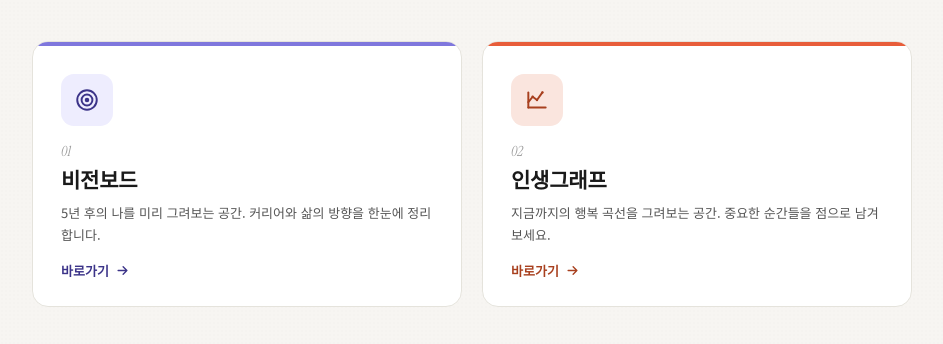
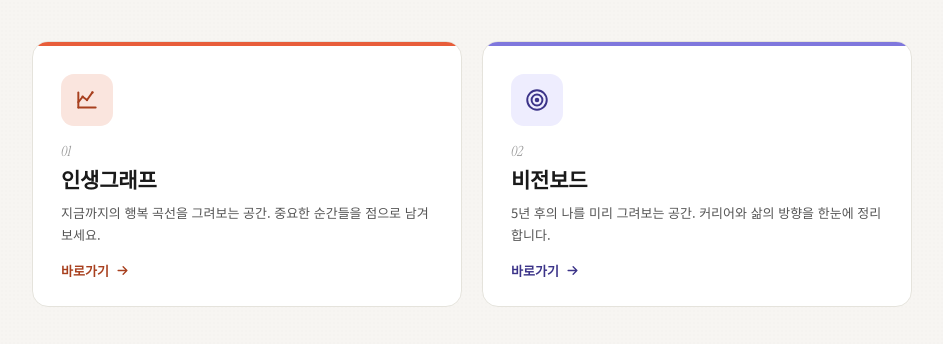
Before and after one commit to levigrowth/mfw-school-pages, a plain HTML site: page index.html in a window 1280 px wide. Shown: the part 343-687 px from the top of the page, without its empty margins (168-1111 px from the left). Drawn offline with Linux system fonts and the light colour scheme.

Commit message:
Update home page card order

```diff
--- a/index.html
+++ b/index.html
@@ -84,6 +84,8 @@ body::before {
 .card::after { content: ''; position: absolute; inset: 0 0 auto 0; height: 4px; }
 .card:hover { transform: translateY(-5px); box-shadow: 0 18px 40px -18px rgba(0,0,0,0.22); border-color: var(--border-hover); }
 .card:focus-visible { outline: none; }
+.card.vision { order: 2; }
+.card.graph { order: 1; }
 .card.vision::after { background: var(--purple); }
 .card.vision:hover { border-color: var(--purple); }
 .card.vision:focus-visible { box-shadow: 0 0 0 3px rgba(127,119,221,0.28); border-color: var(--purple); }
@@ -155,8 +157,8 @@ body::before {
 
 @keyframes fadeUp { from { opacity: 0; transform: translateY(14px); } to { opacity: 1; transform: translateY(0); } }
 .hero, .card, .foot { animation: fadeUp 0.5s ease both; }
-.card.vision { animation-delay: 0.08s; }
-.card.graph { animation-delay: 0.16s; }
+.card.graph { animation-delay: 0.08s; }
+.card.vision { animation-delay: 0.16s; }
 .foot { animation-delay: 0.24s; }
 </style>
 </head>
@@ -181,7 +183,7 @@ body::before {
         </svg>
       </div>
       <div class="card-body">
-        <span class="card-num">01</span>
+        <span class="card-num">02</span>
         <h2>비전보드</h2>
         <p class="desc">5년 후의 나를 미리 그려보는 공간. 커리어와 삶의 방향을 한눈에 정리합니다.</p>
       </div>
@@ -199,7 +201,7 @@ body::before {
         </svg>
       </div>
       <div class="card-body">
-        <span class="card-num">02</span>
+        <span class="card-num">01</span>
         <h2>인생그래프</h2>
         <p class="desc">지금까지의 행복 곡선을 그려보는 공간. 중요한 순간들을 점으로 남겨보세요.</p>
       </div>
```
